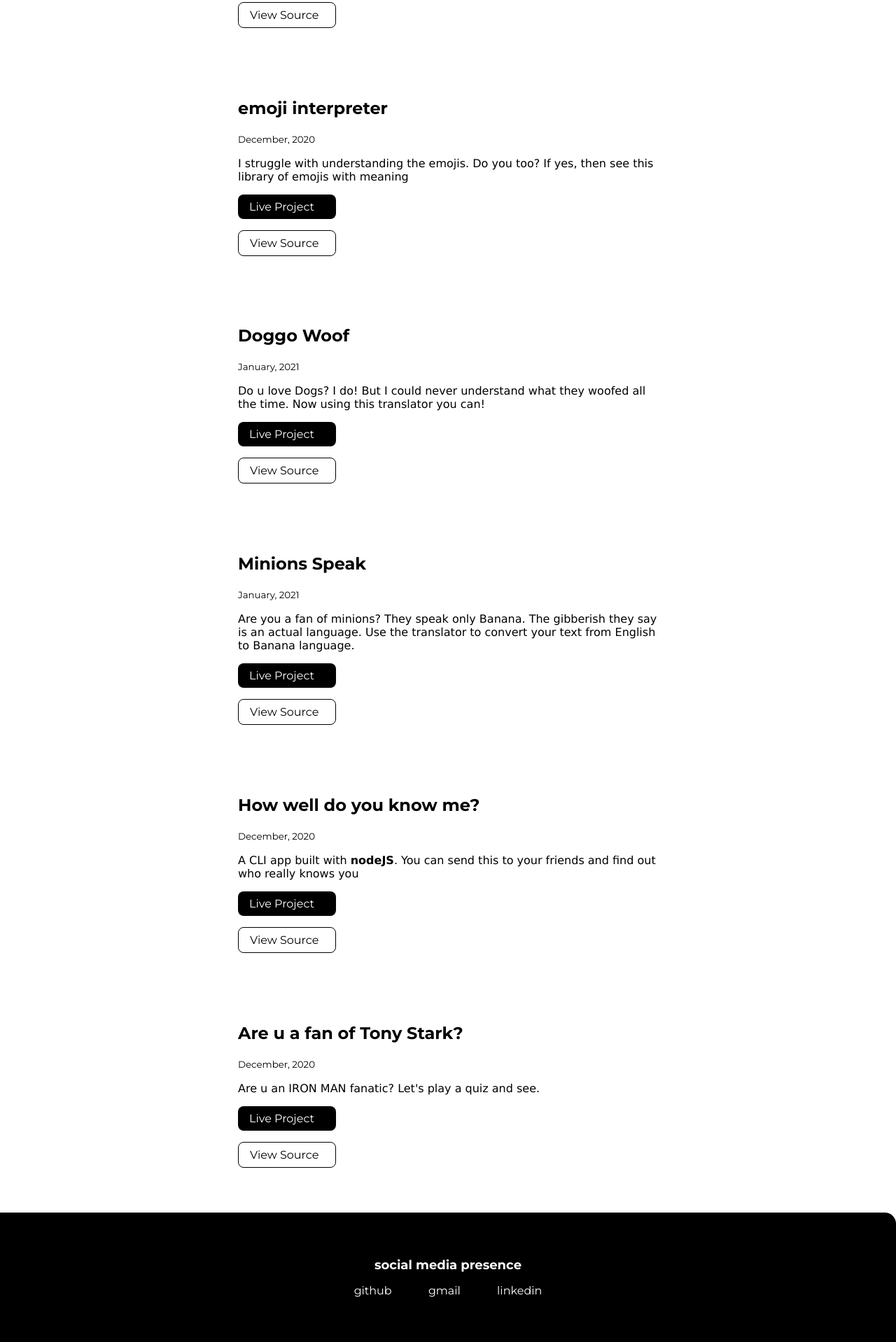
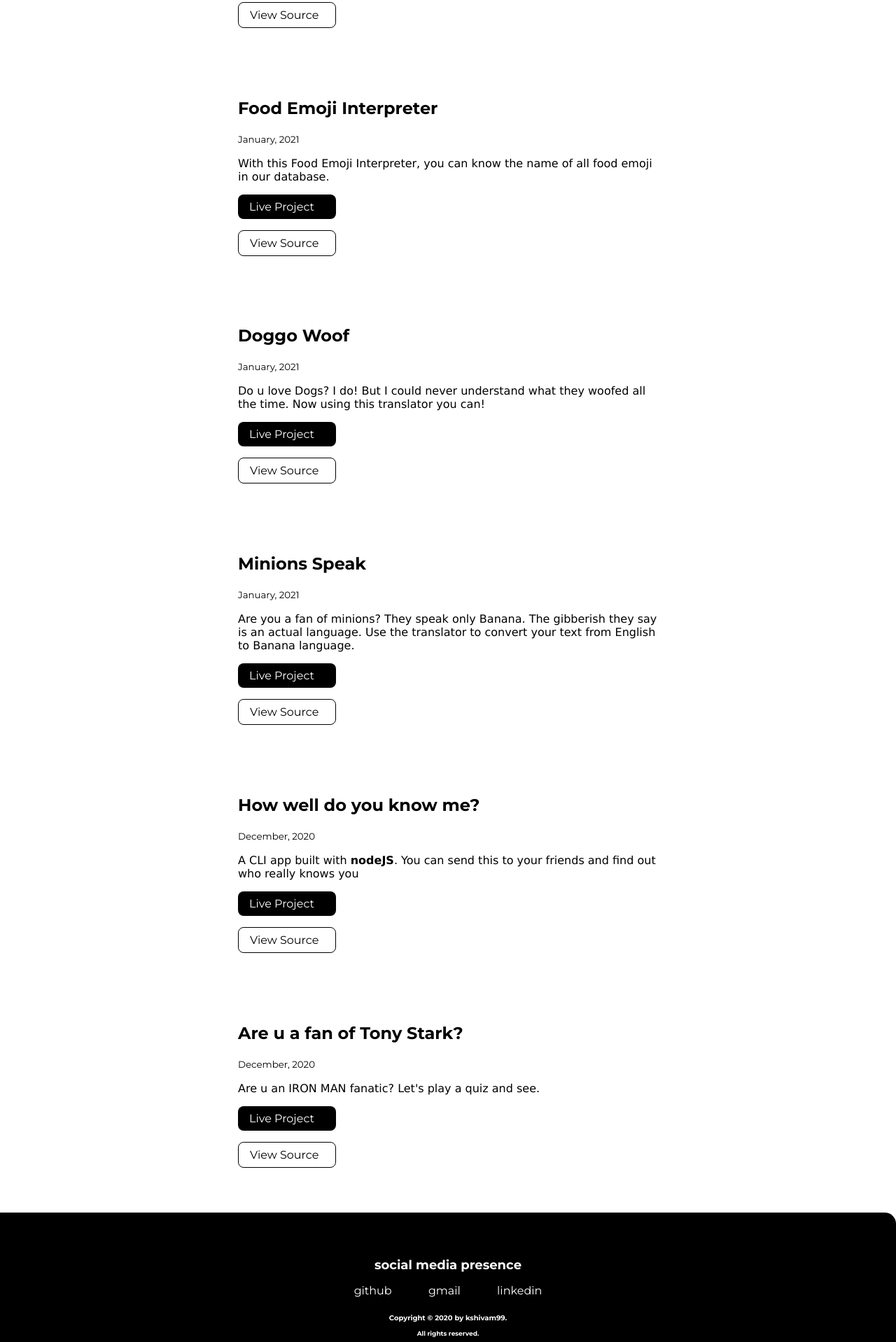
Before and after one commit to kshivam99/portfolio, a plain HTML site: page projects.html in a window 1280 px wide. Shown: the part 764-2682 px from the top of the page at 70% size. Drawn offline with Linux system fonts and the light colour scheme.

Commit message:
added food emoji project

```diff
--- a/projects.html
+++ b/projects.html
@@ -50,12 +50,12 @@
 
         <li>
             <article class="showcase-list container container-center ">
-                <h1>emoji interpreter</h1>
-            <small>December, 2020</small>
-            <p>I struggle with understanding the emojis. Do you too? If yes, then see this library of emojis with meaning</p>
+                <h1>Food Emoji Interpreter</h1>
+            <small>January, 2021</small>
+            <p>With this Food Emoji Interpreter, you can know the name of all food emoji in our database.</p>
 
-            <a class="link link-primary" href="https://l4w0y.csb.app/">Live Project</a>
-            <a class="link link-secondary" href="https://github.com/tanaypratap/neogcamp-practice-emoji-app">View Source</a>
+            <a class="link link-primary" href="https://lzk5k.csb.app/">Live Project</a>
+            <a class="link link-secondary" href="https://github.com/kshivam99/food-emoji-identifier">View Source</a>
 
             </article>
 
@@ -134,6 +134,8 @@
             </li>
 
         </ul>
+        <div class="footer-header"><small style="font-size: 10px;">Copyright © 2020 by kshivam99. </small></div>
+        <div class="footer-header"><small style="font-size: 9px;">All rights reserved.</small></div>
     </footer>
 
 </body>
```
Also changed, not shown: blog1.html (+2 -0 lines), blog2.html (+2 -0 lines), blogs.html (+2 -0 lines), index.html (+3 -0 lines).
